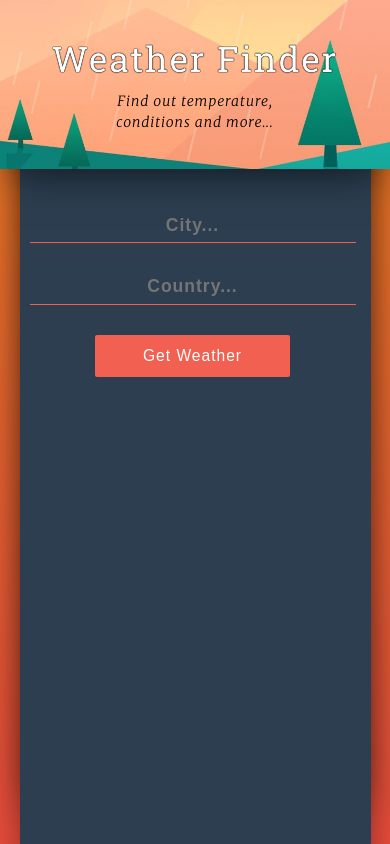
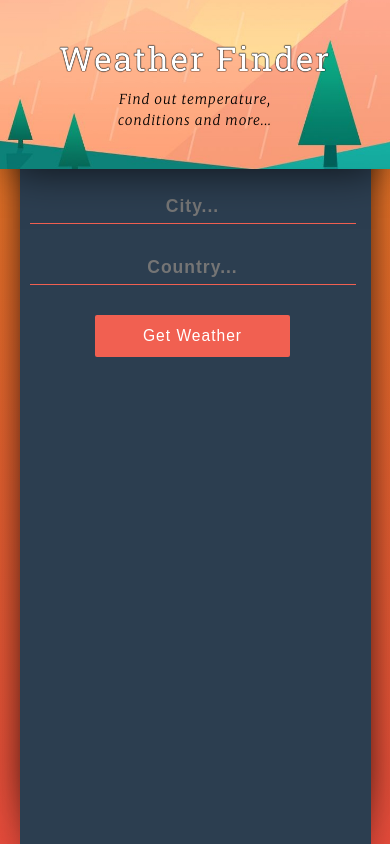
Before and after one commit to AaronCur/RedSky, a React (Create React App) app: page / in a window 390 px wide. Built offline with nearby package versions, Linux system fonts and the light colour scheme.

Commit message:
Updated scaling for portrait mode

```diff
--- a/src/App.css
+++ b/src/App.css
@@ -257,7 +257,7 @@ button:active {
       background-color: #2c3e50;
       height: 90vh;
       width: 90vh;
-      margin-top: 20%;
+      margin-top: 6vh;
       width: 100%;
       padding-left: 10px;
       box-shadow: 0px 13px 40px -13px rgba(0,0,0,0.75);
@@ -269,7 +269,7 @@ button:active {
     }
     .title-container__title {
       width: 100%;
-      font-size: 9vmin;
+      font-size: 8.5vw;
       letter-spacing: 2px;
       line-height: 1.3;
       color: white;
@@ -287,8 +287,9 @@ button:active {
       line-height: 1.5;
       font-family: "Merriweather", serif;
       margin: auto;
+      margin-top: 50;
     width: 50%;
-
+      font-size: 3.5vw;
     }
 
     input[type="text"] {
```
